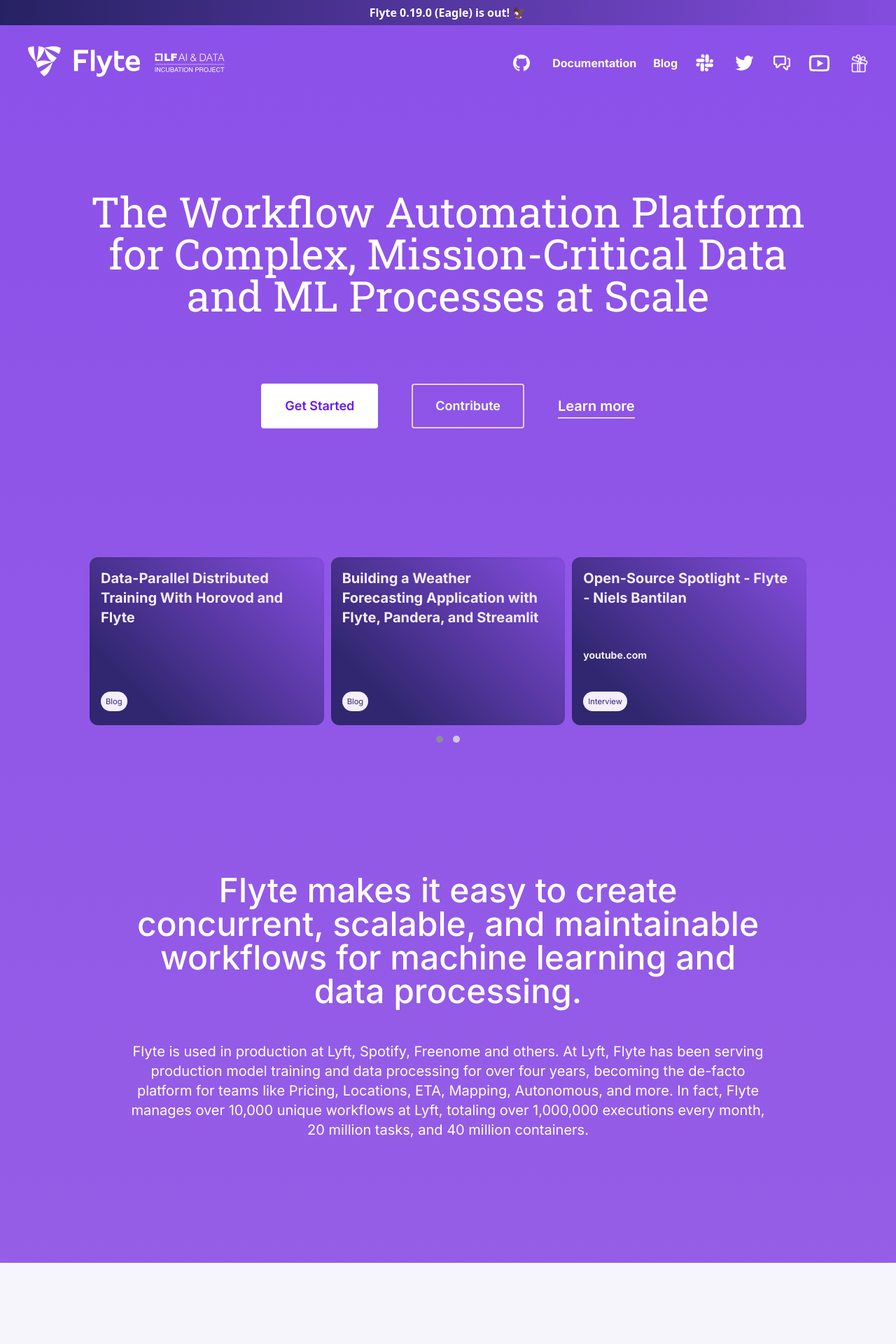
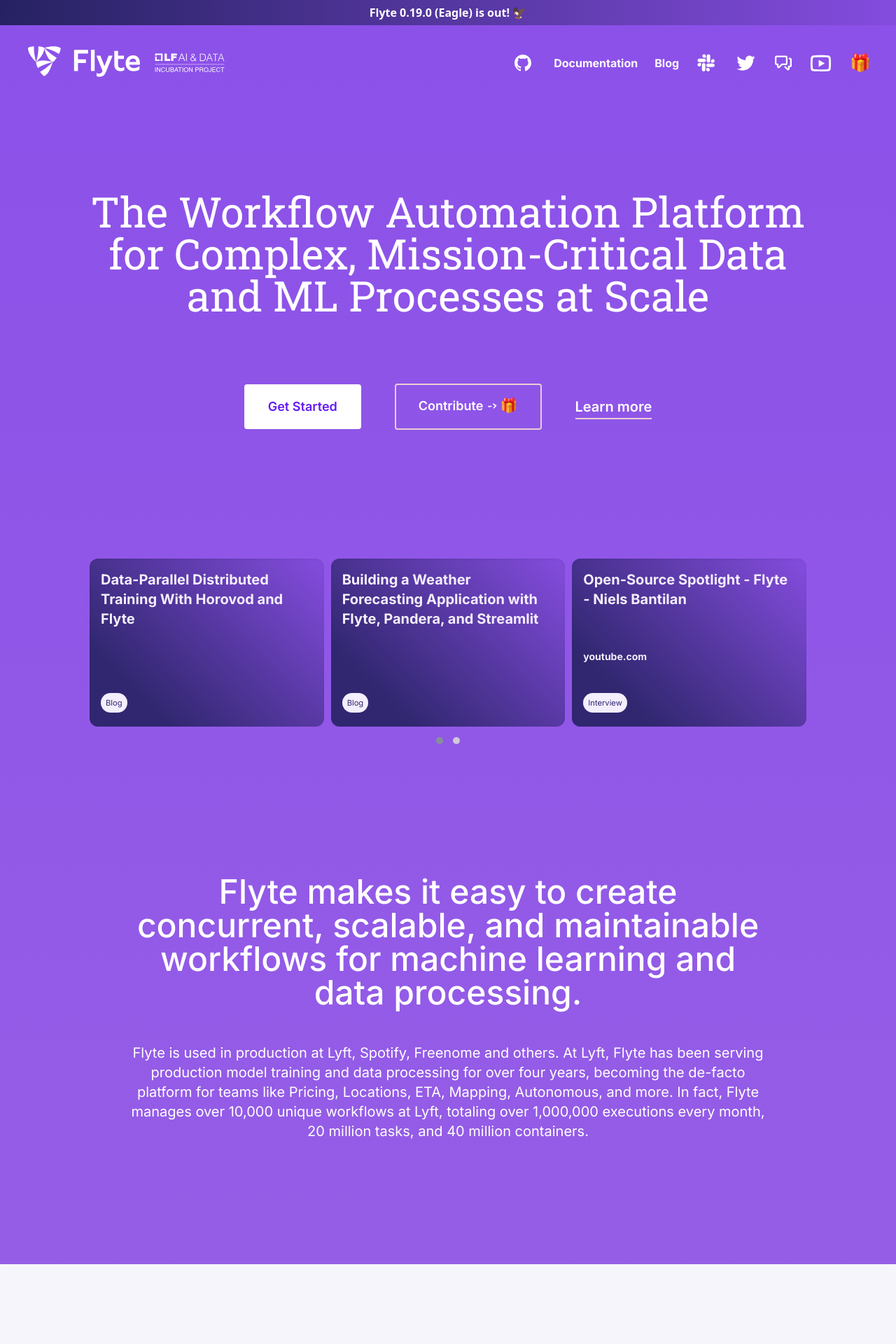
Before and after one commit to flyteorg/flyteorg.github.io, a Jekyll site: the page built from index.html, in a window 1280 px wide. Shown: the top 1920 px of the page at 70% size. Built offline with Jekyll 4.4.1, drawn with Linux system fonts in a browser that asks for light colours; comment, search, counter and statistics services are not loaded.

Commit message:
highlight swag page
Signed-off-by: Samhita Alla <aallasamhita@gmail.com>

```diff
--- a/_includes/header.html
+++ b/_includes/header.html
@@ -7,6 +7,7 @@
     name="description"
     content="Flyte enables production-grade orchestration for machine learning workflows and data processing created to accelerate local workflows to production."
   />
+  <meta property="og:image" content="{{ '/favicon.png' | prepend: site.url }}" />
   <link rel="preconnect" href="https://fonts.googleapis.com">
   <link rel="preconnect" href="https://fonts.gstatic.com" crossorigin>
   <link href='https://fonts.googleapis.com/css2?family=Inter:wght@400;500;600;700;800;900&display=swap' rel='stylesheet' type='text/css'>
--- a/_includes/navbar.html
+++ b/_includes/navbar.html
@@ -496,9 +496,7 @@
             "
             href="/swag"
           >
-            <img src="{{ "/assets/images/gift-box.png" | prepend: site.url }}"
-            class="swag-icon hidden lg:block" title="Swag 🎁" alt="Swag"
-            />
+            <span class="hidden lg:block text-2xl" title="Grab Flyte Swag!">&#127873;</span>
             <span class="lg:hidden">Grab Flyte Swag</span>
           </a>
         </li>
--- a/assets/css/style.css
+++ b/assets/css/style.css
@@ -46,9 +46,8 @@ h1 {
 /* **** */
 /* SWAG */
 /* **** */
-.swag-icon {
-  width: 32px;
-  height: 31px;
+.swag-font {
+  font-family: 'Comforter', cursive;
 }
 
 .swag-text-main {
--- a/index.html
+++ b/index.html
@@ -77,7 +77,7 @@ title: Flyte
             hover:border-white
             rounded
           "
-          >Contribute</a
+          >Contribute <span class="swag-font text-xl">-> 🎁</span></a
         >
         <div
           class="
--- a/swag.html
+++ b/swag.html
@@ -83,7 +83,10 @@ permalink: /swag/
         </div>
 
         <p class="mb-3">
-            If your contribution adds value to Flyte heavily, we will customize your swag and add you as a Flyte contributor!
+            To start contributing to Flyte, <a href="{{ site.contribute }}" class="underline hover:opacity-75">click here</a>.
+        </p>
+        <p>
+            If your contribution heavily adds value to Flyte, we will customize your swag and add you as a Flyte contributor!
         </p>
 
         <p class="text-xs mt-20">
```
